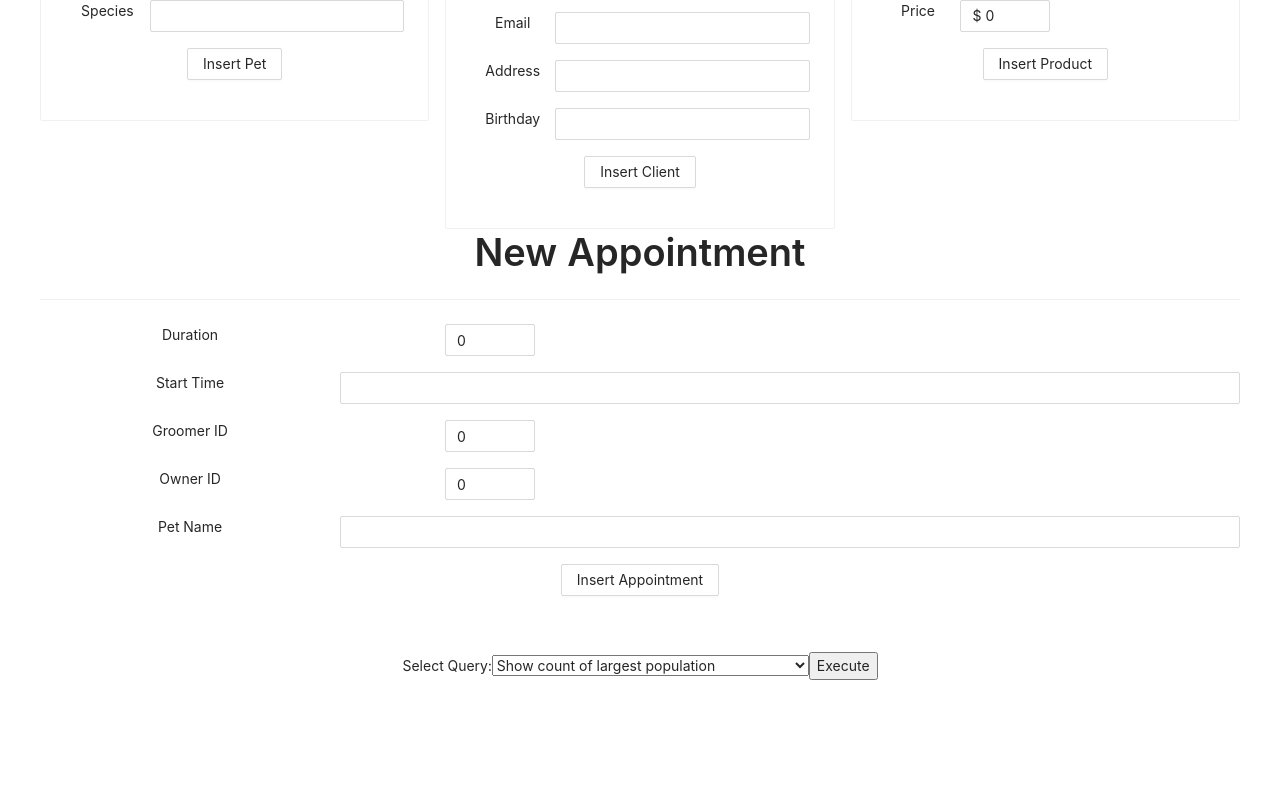
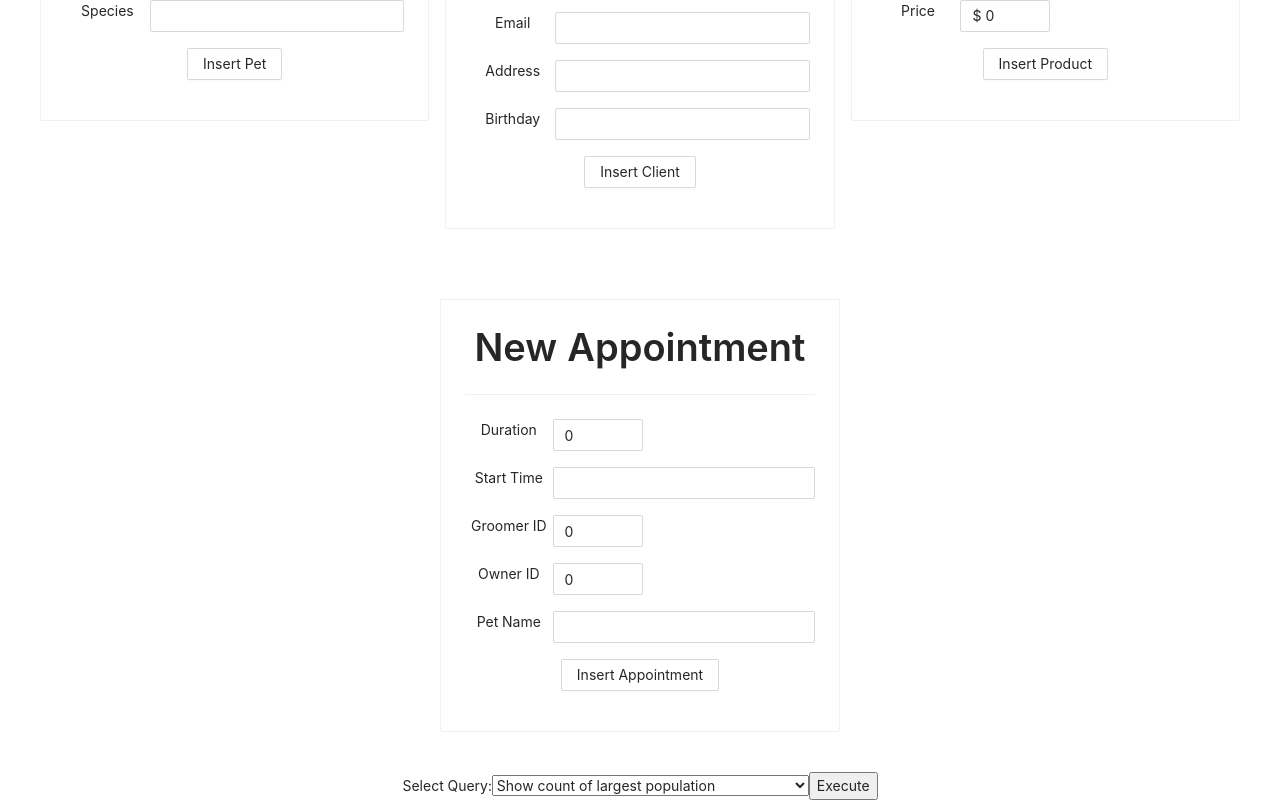
Before and after one commit to almadireddy/petCompany, a React (Create React App) app in the folder pet-front-end/: page / in a window 1280 px wide. Shown: the part 305-1105 px from the top of the page. Before the commit the page ends 985 px from the top, so only its background shows below. Built offline with nearby package versions, Linux system fonts and the light colour scheme.

Commit message:
stylized card for Appointment Insert

```diff
--- a/pet-front-end/src/App.js
+++ b/pet-front-end/src/App.js
@@ -36,7 +36,15 @@ function App() {
           </Card>
         </Col>
       </Row>
-      <AppointmentInserter />
+      </div>
+      <div style={{'padding': '30px', 'margin': '10px'}}>
+      <Row>
+        <Col offset={8} span={8}>
+          <Card hoverable>
+          <AppointmentInserter />
+          </Card>
+        </Col>
+      </Row>
       </div>
       <Selector />
     </div>
```
